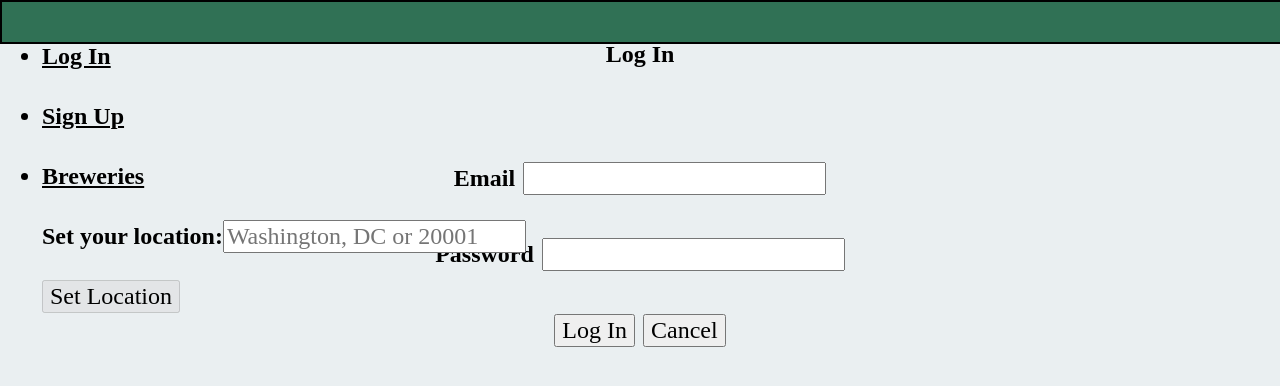
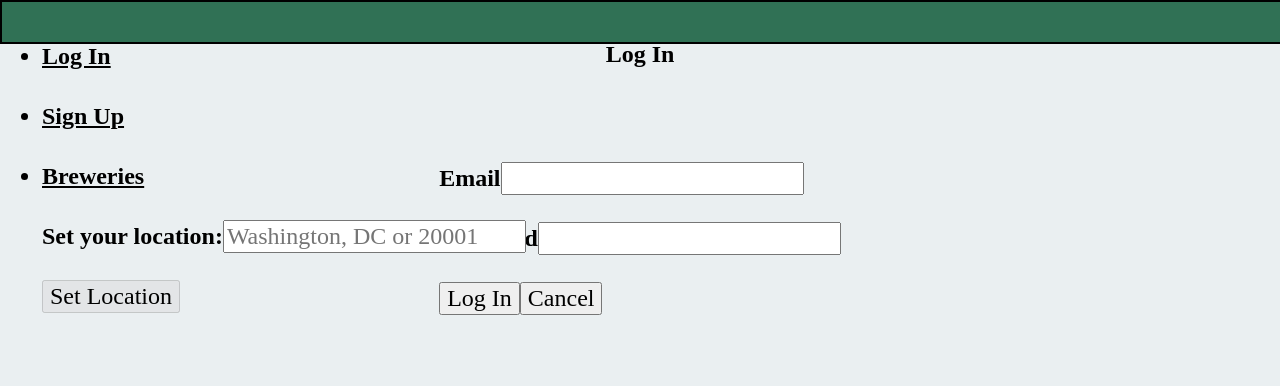
Before and after one commit to Atomic82/brew-advisor-front-end, a React (Create React App) app: page /login in a window 1280 px wide. Shown: the top 386 px of the page. Built offline with nearby package versions, Linux system fonts and the light colour scheme; no server answers.

Commit message:
Make changes to ReadMe.md

```diff
--- a/src/App.css
+++ b/src/App.css
@@ -26,6 +26,7 @@ html * {
 
 body {
     background-color: #EAEFF1;
+    /* height: 100vh; */
 }
 
 
@@ -83,6 +84,6 @@ footer {
     height: 5vh;
     left: 0px;
     top: 944px;
-    background: #307155;
+    background: #fa0000;
     border: 2px solid #000000;
 }
--- a/src/components/LoginForm/LoginForm.module.css
+++ b/src/components/LoginForm/LoginForm.module.css
@@ -1,4 +1,4 @@
-.container {
+/* .container {
   display: flex;
   flex-flow: column nowrap;
   justify-content: center;
@@ -13,4 +13,4 @@
 
 .inputContainer {
   margin-bottom: 1rem;
-}
+} */
```
Also changed, not shown: src/components/Favorite/Favorite.jsx (+9 -0 lines).
